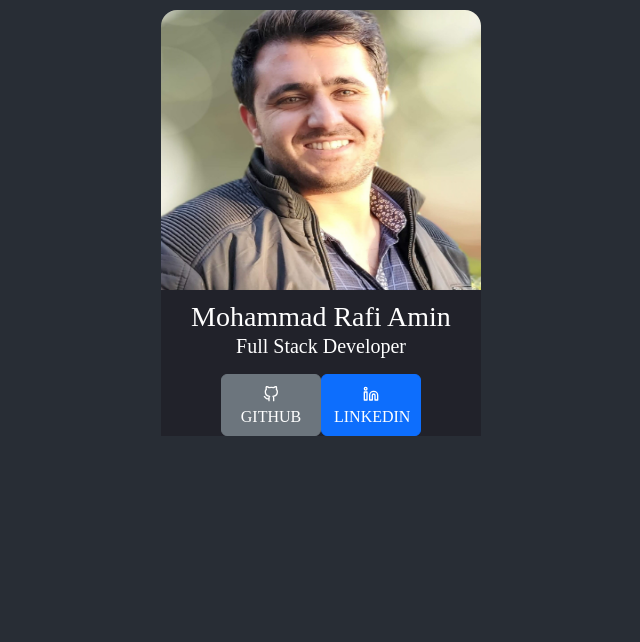
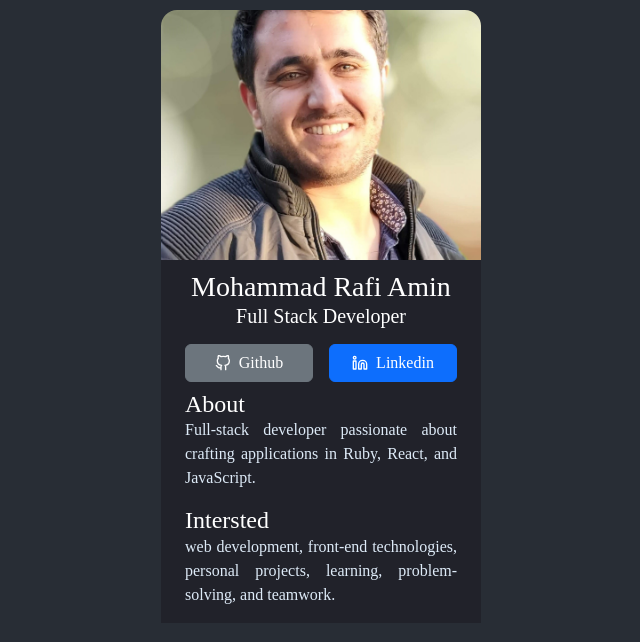
Before and after one commit to mrkamin/react-fact-figma, a React (Create React App) app: page / in a window 1280 px wide. Shown: the top 642 px of the page, without its empty margins (319-959 px from the left). Built offline with nearby package versions, Linux system fonts and the light colour scheme; a web font is replaced by a local one.

Commit message:
Complete Hero component

```diff
--- a/src/components/Hero.js
+++ b/src/components/Hero.js
@@ -2,32 +2,44 @@ import React from 'react';
 import { FiGithub, FiLinkedin } from 'react-icons/fi';
 
 const Hero = () => (
-  <div className="hero-container flex">
+  <div className="hero-container flex container">
     <h3>Mohammad Rafi Amin</h3>
     <h5>Full Stack Developer</h5>
-    <div className="social-btn d-flex gap-3 mt-3">
-      <div className="portfolio__item-cta">
+    <div className="social-btn d-flex gap-3 mt-3 container">
       <a
         href="https://github.com/mrkamin"
-          className="btn btn-secondary"
+        className="btn btn-secondary d-flex align-items-center justify-content-center gap-2"
         target="_blank"
         rel="noopener noreferrer"
       >
         <FiGithub />
         {' '}
-          GITHUB
+        Github
       </a>
       <a
         href="https://www.linkedin.com/in/mohammad-rafi-amin/"
-          className="btn btn-primary"
+        className="btn btn-primary d-flex align-items-center justify-content-center gap-2"
         target="_blank"
         rel="noopener noreferrer"
       >
         <FiLinkedin />
         {' '}
-          LINKEDIN
+        Linkedin
       </a>
     </div>
+    <div className="about container mt-2">
+      <h4>About</h4>
+      <p className="about-p fs-7">
+        Full-stack developer passionate about crafting applications in Ruby,
+        React, and JavaScript.
+      </p>
+    </div>
+    <div className="about container">
+      <h4>Intersted</h4>
+      <p className="about-p fs-7">
+        web development, front-end technologies, personal projects, learning,
+        problem-solving, and teamwork.
+      </p>
     </div>
   </div>
 );
--- a/src/index.css
+++ b/src/index.css
@@ -37,6 +37,9 @@ h6 {
   padding: 0;
   margin: 0;
 }
+p{
+  color: var(--text-color-ligther);
+}
 .App {
   width: 320px;
   background: var(--header-bg-color);
@@ -54,9 +57,9 @@ h6 {
 }
 
 .hero-img img {
-  width: 320px;
-  height: 280px;
-
+  width: 100%;
+  height: 250px;
+object-fit:cover;
   border: none;
   border-top-right-radius: 1rem;
   border-top-left-radius: 1rem;
@@ -77,5 +80,11 @@ h6 {
 }
 
 .btn {
-  width: 100px;
+  width: 100%;
 }
+
+.about-p {
+
+  text-wrap: wrap;
+  text-align: justify;
+}
```
Lines whose indentation alone changed are shown as unchanged.
